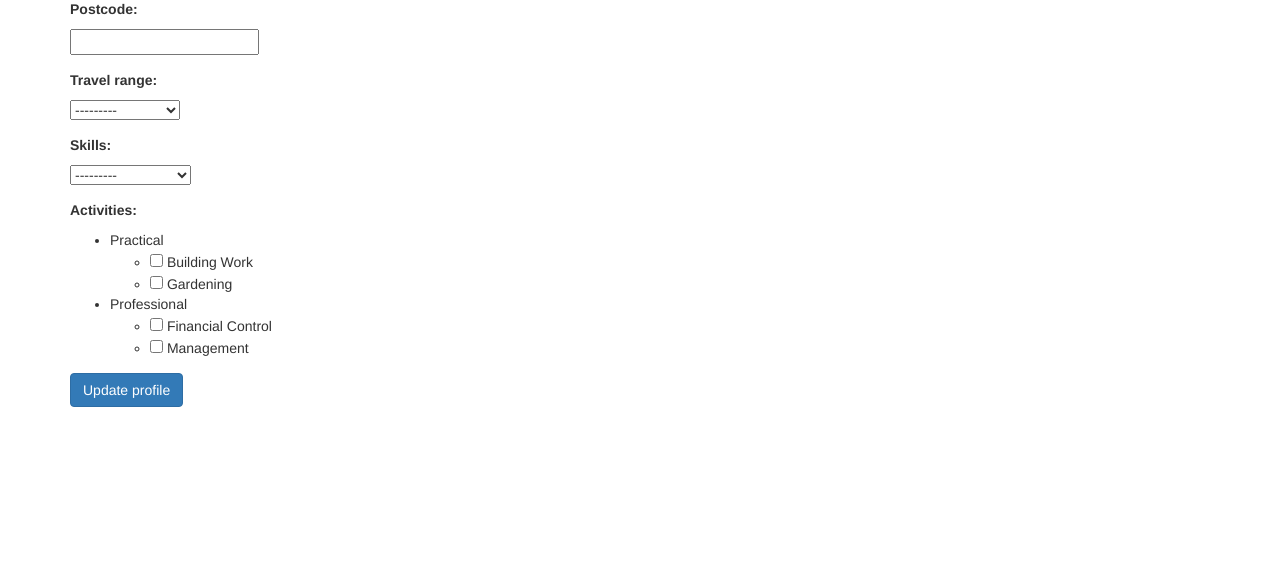
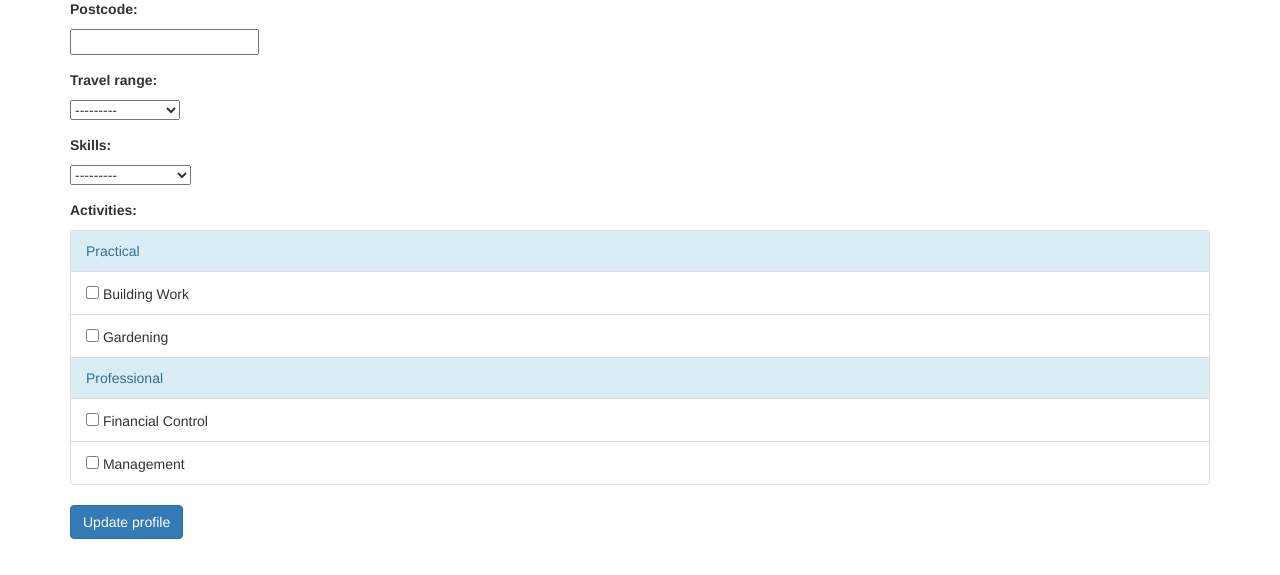
Before and after one commit to TomRosenbloom/django_learn, a Django app: template templates/vol_reg/profile.html in a window 1280 px wide. Shown: the part 225-800 px from the top of the page. Run offline with Django 3.2, Linux system fonts and the light colour scheme; the template is opened without the code that fills it: values that come from a table or form of the project are taken from there, others are empty; data comes from the database, SQL or seed files in the repository; parts of the project's set-up code (start-up, migrations or seed data) failed here and were passed over; some libraries are stand-ins or nearby versions.

Commit message:
some styling on activities menu

```diff
--- a/templates/vol_reg/profile.html
+++ b/templates/vol_reg/profile.html
@@ -16,20 +16,18 @@
             {{ field }}
           {% else %}
 
-            <ul>
+            <ul class="list-group">
               {% for activity in form.fields.activitys.queryset %}
                 {% if activity.level == 0 %}
-                <li>
+                <li class="list-group-item list-group-item-info">
                   {{ activity.name }}
                 </li>
                 {% endif %}
                 {% if activity.level == 1 %}
-                <ul>
-                  <li>
-                    <input type="checkbox" name="activitys" value="{{ activity.id }}" />
-                    {{ activity.name }}
-                  </li>
-                </ul>
+                <li class="list-group-item">
+                  <input type="checkbox" name="activitys" value="{{ activity.id }}" />
+                  {{ activity.name }}
+                </li>
                 {% endif %}
               {% endfor %}
             </ul>
```
